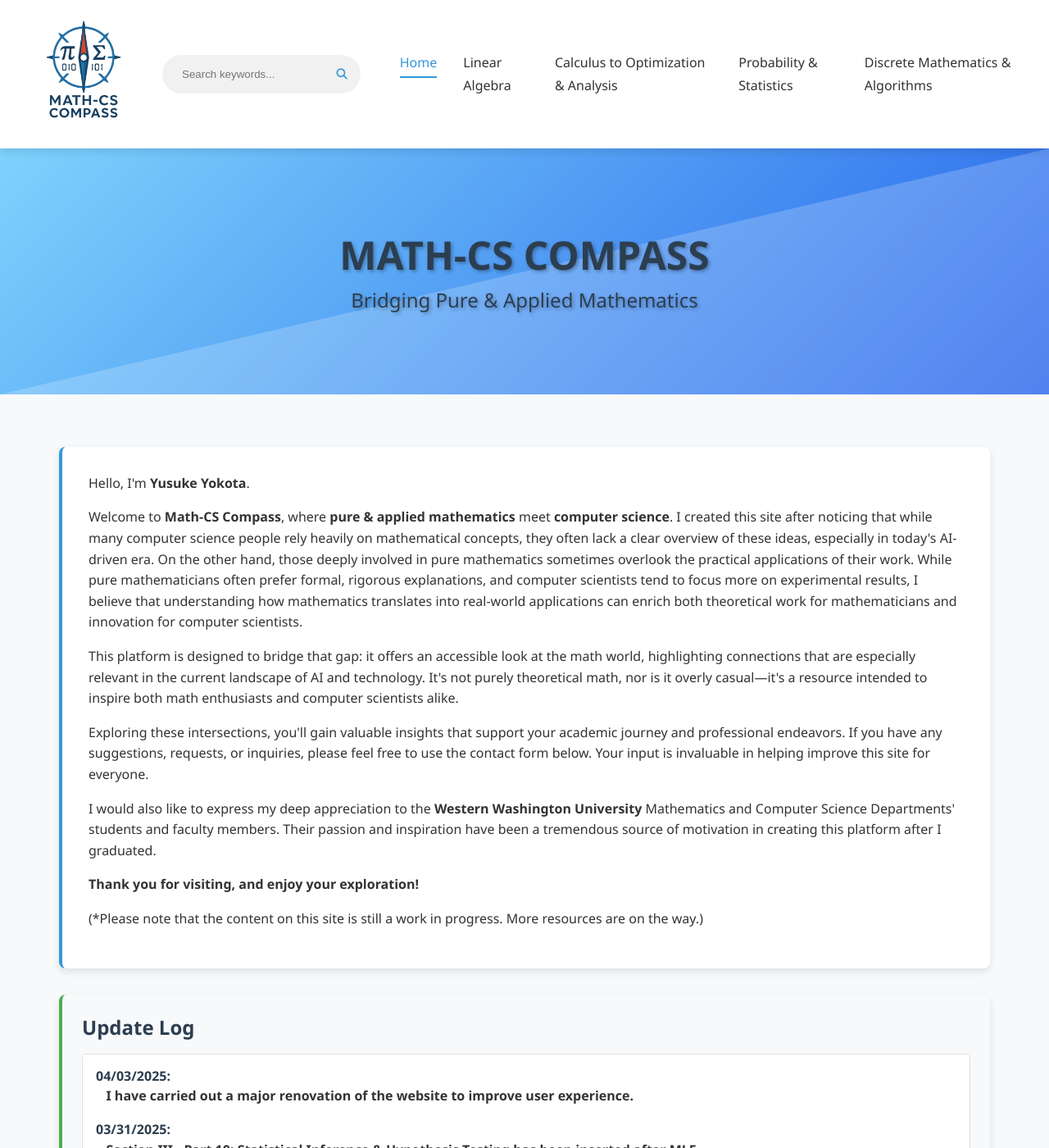
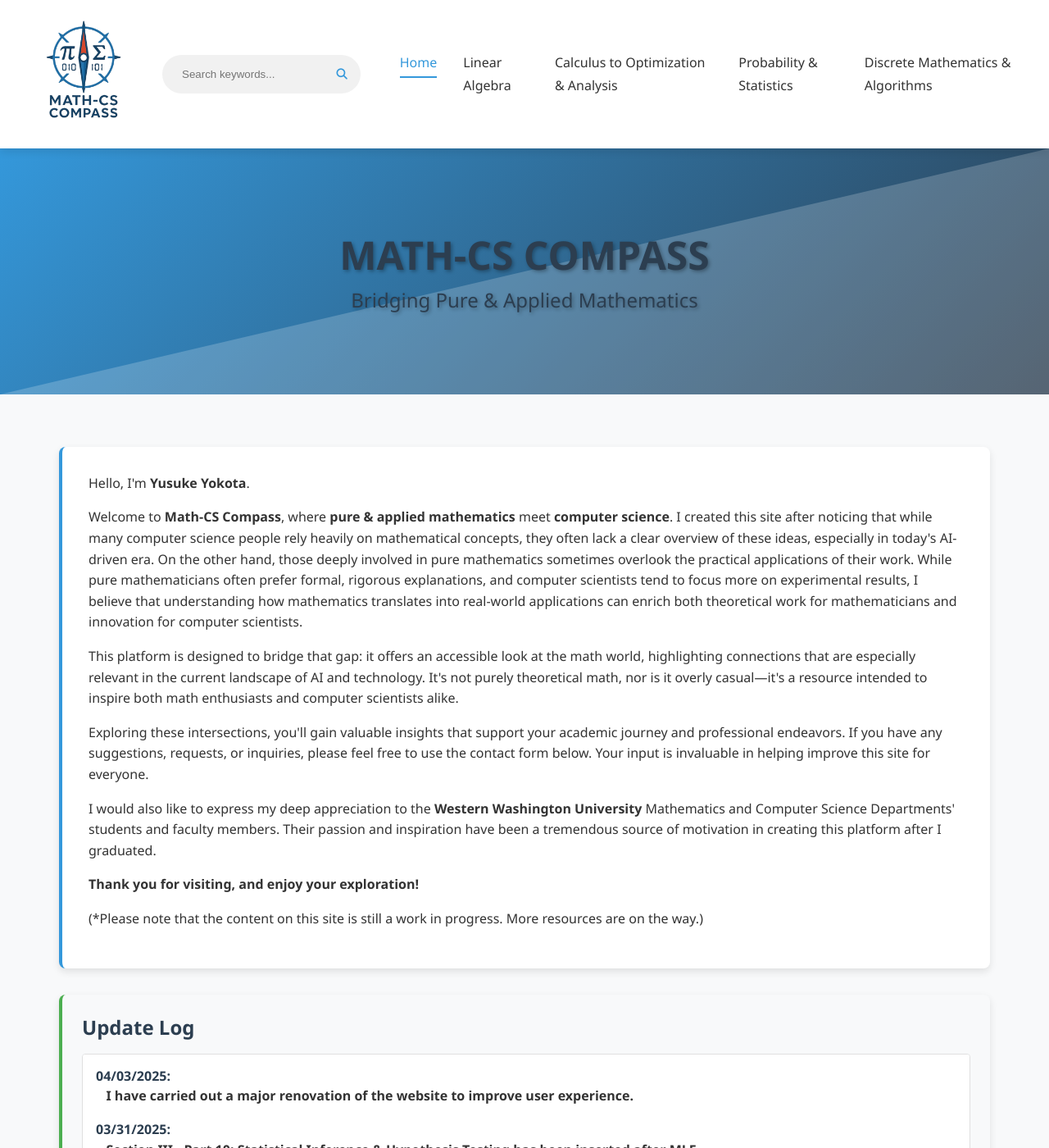
Before and after one commit to Yusukey01/yusukey01.github.io, a Jekyll site: the page built from index.html, in a window 1280 px wide and 1400 px high. Shown: the whole window at 82% size. Built offline with Jekyll 4.4.1, drawn with Linux system fonts in a browser that asks for light colours.

Commit message:
updated home

```diff
--- a/css/styles.css
+++ b/css/styles.css
@@ -357,7 +357,7 @@
   .hero-section {
     position: relative;
     height: 300px;
-    background: linear-gradient(135deg,  #7dd3fc, #2563eb);
+    background: linear-gradient(135deg, var(--primary-color), var(--secondary-color));
     color: var(--text-light);
     display: flex;
     justify-content: center;
```
